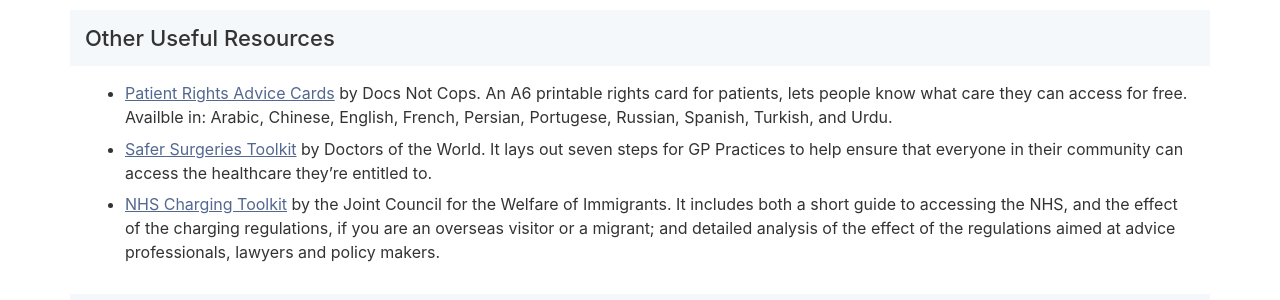
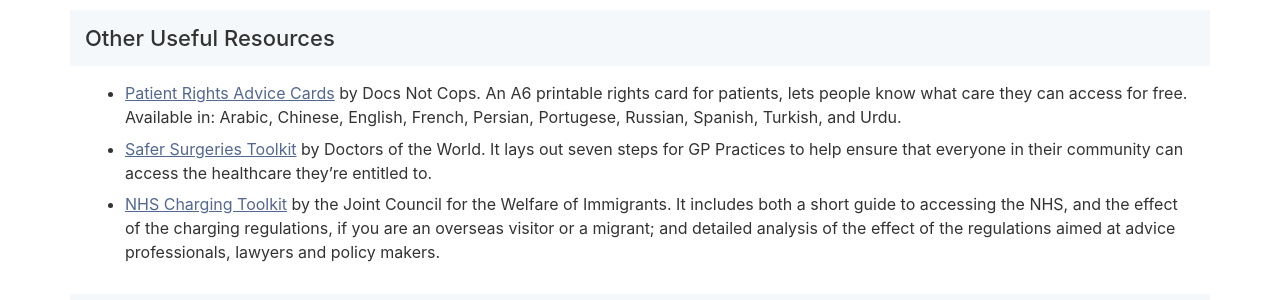
Before and after one commit to patientsnotpassports/patientsnotpassports.github.io, a Jekyll site: the page built from campaign/resources.md, in a window 1280 px wide. Shown: the part 872-1172 px from the top of the page. Built offline with Jekyll 4.4.1, drawn with Linux system fonts in a browser that asks for light colours.

Commit message:
Update resources.md

```diff
--- a/campaign/resources.md
+++ b/campaign/resources.md
@@ -22,7 +22,7 @@
 
 ### Other Useful Resources
 
-* <a href="https://drive.google.com/open?id=1lZBdsX-jQkFiJdRltvI-Sr-BdZuYQFQH">Patient Rights Advice Cards</a> by Docs Not Cops. An A6 printable rights card for patients, lets people know what care they can access for free. Availble in: Arabic, Chinese, English, French, Persian, Portugese, Russian, Spanish, Turkish, and Urdu.
+* <a href="https://drive.google.com/open?id=1lZBdsX-jQkFiJdRltvI-Sr-BdZuYQFQH">Patient Rights Advice Cards</a> by Docs Not Cops. An A6 printable rights card for patients, lets people know what care they can access for free. Available in: Arabic, Chinese, English, French, Persian, Portugese, Russian, Spanish, Turkish, and Urdu.
 * <a href="https://www.doctorsoftheworld.org.uk/what-we-stand-for/supporting-medics/safe-surgeries-initiative/safe-surgeries-toolkit">Safer Surgeries Toolkit</a> by Doctors of the World. It lays out seven steps for GP Practices to help ensure that everyone in their community can access the healthcare they’re entitled to.
 * <a href="https://www.jcwi.org.uk/nhs-charging-toolkits"> NHS Charging Toolkit</a> by the Joint Council for the Welfare of Immigrants. It includes both a short guide to accessing the NHS, and the effect of the charging regulations, if you are an overseas visitor or a migrant; and detailed analysis of the effect of the regulations aimed at advice professionals, lawyers and policy makers.
 
```
